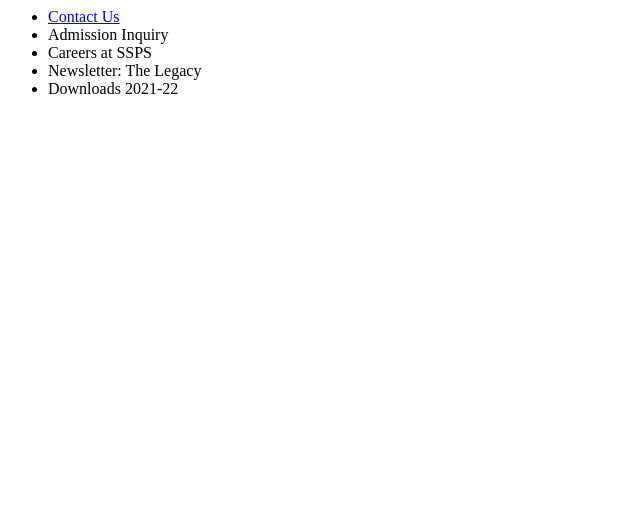
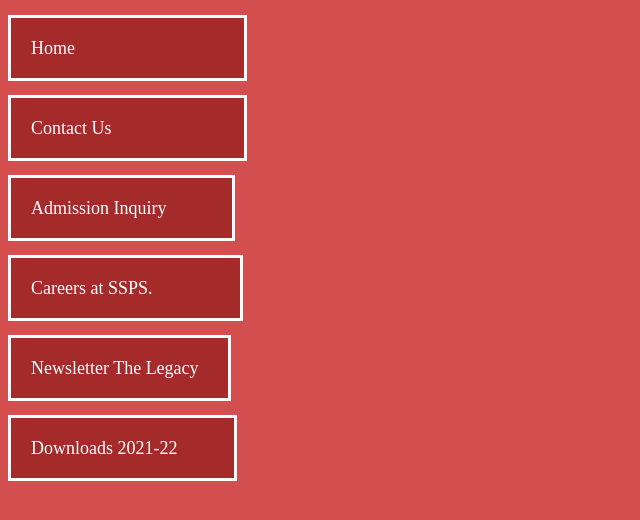
Before and after one commit to arihant1602/projectwebsitessps, a plain HTML site: page School Website/c.html in a window 1280 px wide. Shown: the whole page, without its empty margins (0-640 px from the left). Drawn offline with Linux system fonts and the light colour scheme.

Commit message:
Add files via upload

```diff
--- a/School Website/c.css
+++ b/School Website/c.css
@@ -0,0 +1,13 @@
+*{
+    background-color: rgb(211, 78, 78);
+}
+
+a{
+    color: white;
+    text-decoration: none;
+    font-size: large;
+    line-height: 80px;
+    border-style: solid;
+    padding: 20px;
+    background-color: brown;
+}
--- a/School Website/c.html
+++ b/School Website/c.html
@@ -3,12 +3,36 @@
         <link rel="stylesheet" href="c.css">
     </head>
     <body>
-        <ul>
-            <li><a href="contactUs.html" target="Right">Contact Us</a></li>
-            <li><a>Admission Inquiry</a></li>
-            <li><a>Careers at SSPS</a></li>
-            <li><a>Newsletter: The Legacy</a></li>
-            <li><a>Downloads 2021-22</a></li>
-        </ul>
+            <a href="d.html" target="Right">Home
+                &nbsp;&nbsp;&nbsp;&nbsp;
+                &nbsp;&nbsp;&nbsp;&nbsp;
+                &nbsp;&nbsp;&nbsp;&nbsp;
+                &nbsp;&nbsp;&nbsp;&nbsp;
+                &nbsp;&nbsp;&nbsp;&nbsp;
+                &nbsp;&nbsp;&nbsp;&nbsp;
+                &nbsp;&nbsp;
+            </a><br>
+
+            <a href="contactUs.html" target="Right">Contact Us
+                &nbsp;&nbsp;&nbsp;&nbsp;
+                &nbsp;&nbsp;&nbsp;&nbsp;
+                &nbsp;&nbsp;&nbsp;&nbsp;
+                &nbsp;&nbsp;&nbsp;&nbsp;
+                &nbsp;&nbsp;&nbsp;&nbsp;</a><br>
+            <a>Admission Inquiry
+                &nbsp;&nbsp;&nbsp;&nbsp;
+                &nbsp;&nbsp;&nbsp;&nbsp;</a><br>
+            <a>Careers at SSPS.
+                &nbsp;&nbsp;&nbsp;&nbsp;
+                &nbsp;&nbsp;&nbsp;&nbsp;
+                &nbsp;&nbsp;&nbsp;&nbsp;
+
+            </a><br>
+            <a>Newsletter The Legacy&nbsp;&nbsp;
+            </a><br>
+            <a>Downloads 2021-22
+                &nbsp;&nbsp;&nbsp;&nbsp;
+                &nbsp;&nbsp;
+            </a><br>
     </body>
 </html>
--- a/School Website/d.css
+++ b/School Website/d.css
@@ -0,0 +1,13 @@
+
+* {
+    /* The image used */
+    background-image: url("SSPSmoradabad.jpg");
+
+    /* Full height */
+    height: 100%;
+
+    /* Center and scale the image nicely */
+    background-position: center;
+    background-repeat: no-repeat;
+    background-size: cover;
+  }
```
Also changed, not shown: School Website/b.html (+1 -1 lines), School Website/d.html (+1 -1 lines), School Website/index.html (+4 -4 lines), School Website/SSPSmoradabad.jpg (added).
